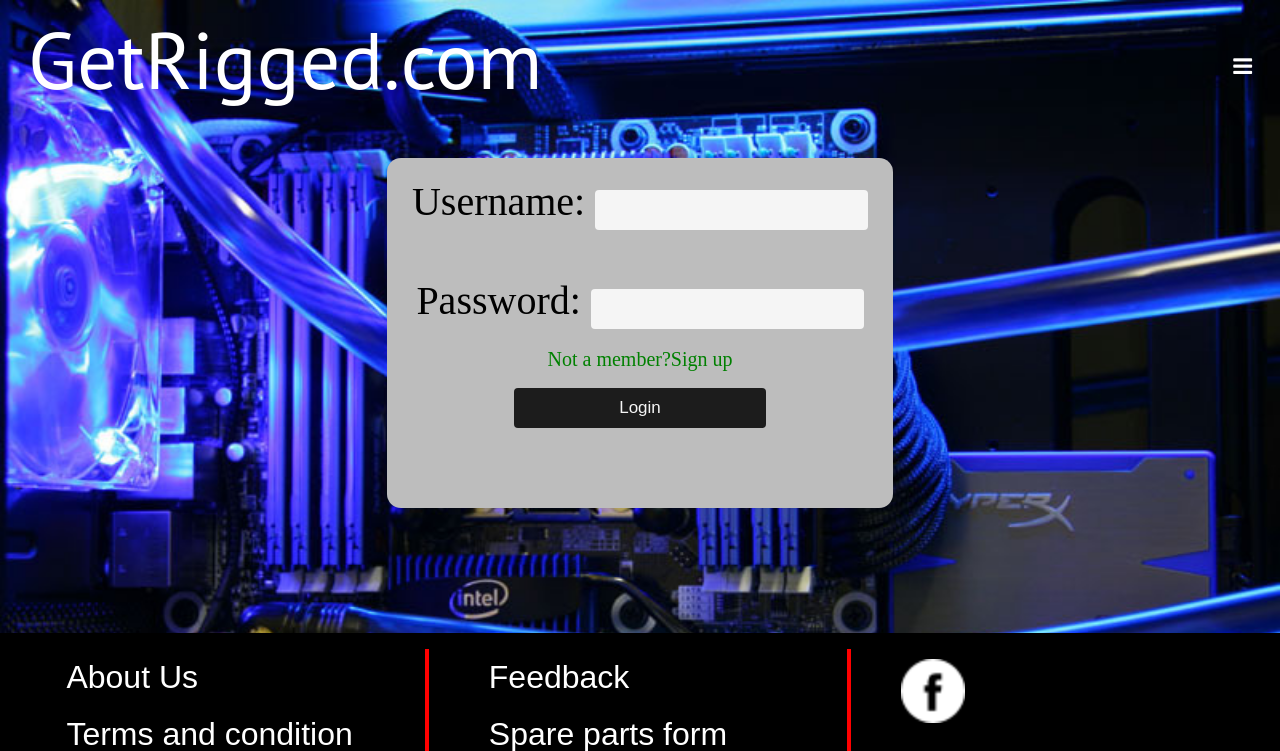
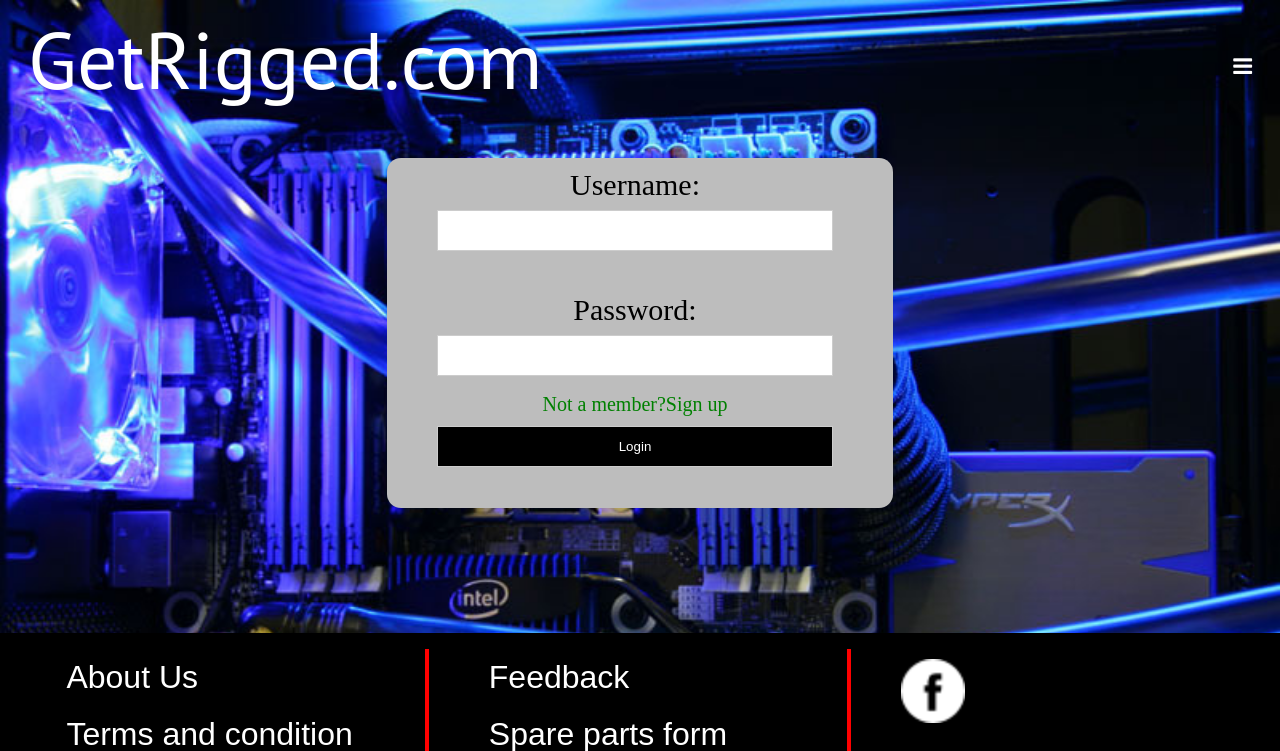
Before and after one commit to pratik-choudhari/getrigged, a PHP site: page /form.php in a window 1280 px wide. Shown: the top 751 px of the page. Run offline with PHP 8.4, Linux system fonts and the light colour scheme; some web fonts are replaced.

Commit message:
login and signup page form design

```diff
--- a/form.php
+++ b/form.php
@@ -84,19 +84,17 @@
       }
       .centerize
       {
-        font-size: 40px;
-        padding-top: 20px;
+        font-size: 30px;
+        padding: 10px 10px 0px 0px;
       }
       input
       {
-        width: 50%;
-        padding: 10px;
-        border: none;
-        border-radius: 4px;
-        opacity: 0.85;
+        width: 80%;
+       padding: 12px 20px;
+       margin: 8px 0;
         display: inline-block;
-        font-size: 17px;
-        text-decoration: none;
+        border: 1px solid #ccc;
+       box-sizing: border-box;
       }
       input[type=submit]
       {
@@ -106,7 +104,7 @@
       }
       input[type=submit]:hover
       {
-        background-color: white;
+        background-color: green;
         color:black;
       }
     </style>
```
Also changed, not shown: signup.php (+8 -10 lines).
